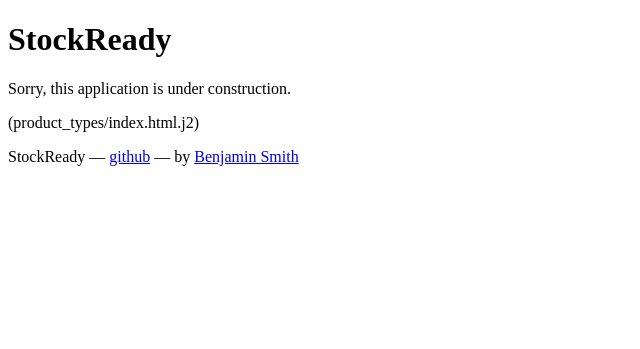
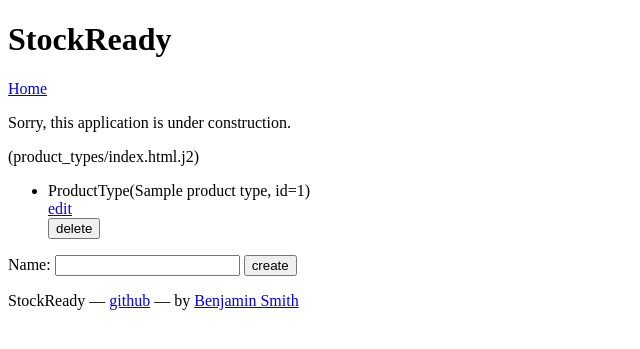
Before and after one commit to bsmith/StockReady, a Flask app: page /product_types/ in a window 1280 px wide. Shown: the top 349 px of the page, without its empty margins (0-640 px from the left). Run offline with Flask 2, Linux system fonts and the light colour scheme; a database or web service that is not in the repository returns one stand-in record (values such as "Sample title"); some libraries are stand-ins or nearby versions.

Commit message:
✨ Implement Product Types routes

```diff
--- a/controllers/product_types_controller.py
+++ b/controllers/product_types_controller.py
@@ -1,4 +1,7 @@
-from flask import Blueprint, render_template
+from flask import Blueprint, render_template, request, url_for, redirect
+
+from models.product_type import ProductType
+import repositories.product_type_repository as product_type_repository
 
 product_types_blueprint = Blueprint("product_types", __name__)
 
@@ -13,8 +16,8 @@ product_types_blueprint = Blueprint("product_types", __name__)
 
 @product_types_blueprint.route('/product_types/')
 def product_types():
-    # ... product_types_repository.select_all() ...
-    return render_template('product_types/index.html.j2')
+    all_product_types = product_type_repository.select_all()
+    return render_template('product_types/index.html.j2', all_product_types=all_product_types)
 
 # Not needed for MVP
 # @product_types_blueprint.route('/product_types/new')
@@ -22,9 +25,11 @@ def product_types():
 #     return render_template('product_types/new.html.j2')
 
 @product_types_blueprint.route('/product_types', methods=["POST"])
-def create_product():
-    # ... product_types_repository.save(product) ...
-    raise NotImplementedError()
+def create_product_type():
+    name = request.form["name"]
+    new_product_type = ProductType(name)
+    product_type_repository.save(new_product_type)
+    return redirect(url_for('.product_types'))
 
 # Not needed for MVP
 # @product_types_blueprint.route('/product_types/<int:id>')
@@ -33,16 +38,18 @@ def create_product():
 #     return render_template('product_types/show.html.j2')
 
 @product_types_blueprint.route('/product_types/<int:id>/edit')
-def edit_product(id):
-    # ... product_types_repository.select(id) ...
-    return render_template('product_types/edit.html.j2')
+def edit_product_type(id):
+    product_type = product_type_repository.select(id)
+    return render_template('product_types/edit.html.j2', product_type=product_type)
 
 @product_types_blueprint.route('/product_types/<int:id>', methods=["POST"])
-def update_product(id):
-    # ... product_types_repository.update(product) ...
-    raise NotImplementedError()
+def update_product_type(id):
+    product_type = product_type_repository.select(id)
+    product_type.name = request.form["name"]
+    product_type_repository.update(product_type)
+    return redirect(url_for('.product_types'))
 
 @product_types_blueprint.route('/product_types/<int:id>/delete', methods=["POST"])
-def delete_product(id):
-    # ... product_types_repository.delete(id) ...
-    raise NotImplementedError()
+def delete_product_type(id):
+    product_type_repository.delete(id)
+    return redirect(url_for('.product_types'))
--- a/templates/base.html.j2
+++ b/templates/base.html.j2
@@ -11,6 +11,7 @@
     {% block header %}
         <h1>StockReady</h1>
         <h2>{{title}}</h2>
+        <nav><a href="{{ url_for('home') }}">Home</a></nav>
     {% endblock %}
     </header>
     <main>
--- a/templates/product_types/edit.html.j2
+++ b/templates/product_types/edit.html.j2
@@ -2,4 +2,10 @@
 {% block content %}
 <p>Sorry, this application is under construction.</p>
 <p>(product_types/edit.html.j2)</p>
+<form method="POST" action="{{ url_for('.update_product_type', id=product_type.id) }}">
+    <label>Name:
+        <input name="name" type="text" value="{{ product_type.name }}">
+    </label>
+    <button type="submit">update product</button>
+</form>
 {% endblock %}
--- a/templates/product_types/index.html.j2
+++ b/templates/product_types/index.html.j2
@@ -2,4 +2,20 @@
 {% block content %}
 <p>Sorry, this application is under construction.</p>
 <p>(product_types/index.html.j2)</p>
+<ul>
+{% for product_type in all_product_types %}
+    <li>{{ product_type }}<br>
+        <a href="{{ url_for('.edit_product_type', id=product_type.id) }}">edit</a>
+        <form method="POST" action="{{ url_for('.delete_product_type', id=product_type.id) }}">
+            <button type="submit">delete</button>
+        </form>
+    </li>
+{% endfor %}
+</ul>
+<form method="POST" action="{{ url_for('.create_product_type') }}">
+    <label>Name:
+        <input name="name" type="text">
+    </label>
+    <button type="submit">create</button>
+</form>
 {% endblock %}
```
Also changed, not shown: templates/index.html.j2 (+5 -3 lines), templates/products/new.html (renamed from templates/products/new.html.j2), templates/products/show.html (renamed from templates/products/show.html.j2).
